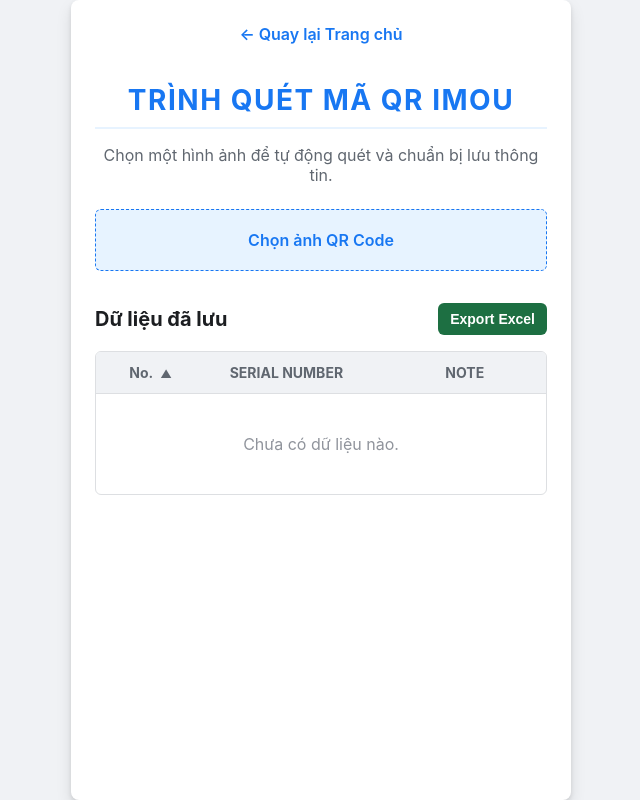
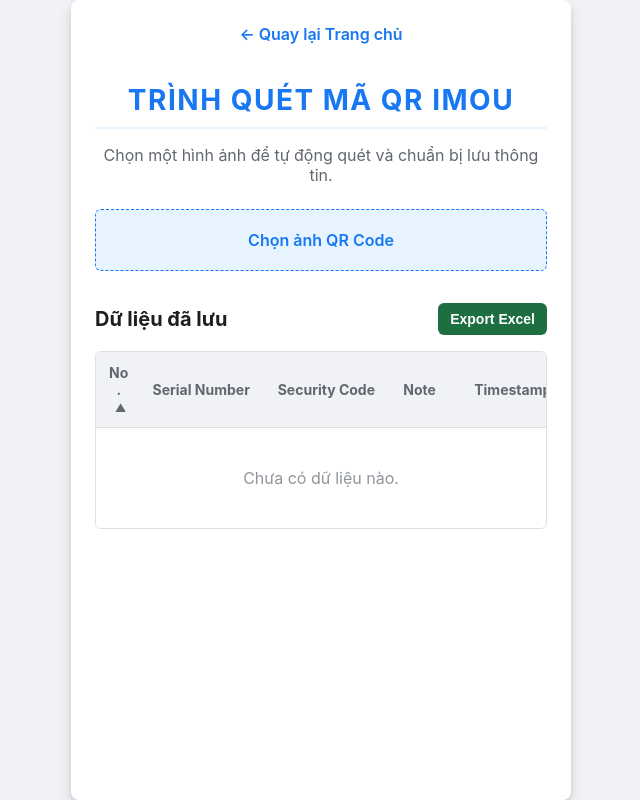
Before and after one commit to caophuocdanh/CCTV-SN-Scan, a Flask app: page /imou in a window 1280 px wide. Shown: the whole page, without its empty margins (319-959 px from the left). Run offline with Flask 3, Linux system fonts and the light colour scheme.

Commit message:
update timestamp

```diff
--- a/app.py
+++ b/app.py
@@ -137,12 +137,14 @@ def imou_save_data():
         return redirect(url_for('imou_index'))
 
     records = read_data(IMOU_DATA_FILE)
+    timestamp_str = datetime.now().strftime("%Y-%m-%d %H:%M:%S")
     new_record = {
         'stt': len(records) + 1,
         'sn': sn,
         'sc': sc,
         'pid': pid,
-        'note': note
+        'note': note,
+        'timestamp': timestamp_str
     }
     records.append(new_record)
     write_data(records, IMOU_DATA_FILE)
@@ -218,11 +220,16 @@ def imou_export_excel():
 
         return redirect(url_for('imou_index'))
 
-    title = request.form.get('title', 'Dữ liệu quét IMOU') # Lấy title từ form, mặc định là 'Dữ liệu quét IMOU'
+    title = request.form.get('title', 'IMOU') # Lấy title từ form, mặc định là 'IMOU'
 
     df = pd.DataFrame(records)
-    # Viết hoa tiêu đề cột
-    df.columns = ['No.', 'SERIAL NUMBER', 'SECURITY CODE', 'PID', 'NOTE']
+    # Xử lý trường hợp dữ liệu cũ không có cột timestamp
+    if 'timestamp' not in df.columns:
+        df['timestamp'] = 'N/A'
+    # Đảm bảo thứ tự cột
+    df = df[['stt', 'sn', 'sc', 'pid', 'note', 'timestamp']]
+    # Đổi tên cột
+    df.columns = ['No.', 'Serial Number', 'Security Code', 'PID', 'Note', 'Timestamp']
 
     output = io.BytesIO()
     writer = pd.ExcelWriter(output, engine='openpyxl')
@@ -303,10 +310,12 @@ def hik_save_data():
         return redirect(url_for('hik_index'))
 
     records = read_data(HIK_DATA_FILE)
+    timestamp_str = datetime.now().strftime("%Y-%m-%d %H:%M:%S")
     new_record = {
         'stt': len(records) + 1,
         'sn': sn,
-        'note': note
+        'note': note,
+        'timestamp': timestamp_str
     }
     records.append(new_record)
     write_data(records, HIK_DATA_FILE)
@@ -320,11 +329,16 @@ def hik_export_excel():
 
         return redirect(url_for('hik_index'))
 
-    title = request.form.get('title', 'Dữ liệu quét Hikvision') # Lấy title từ form, mặc định là 'Dữ liệu quét Hikvision'
+    title = request.form.get('title', 'Hikvision') # Lấy title từ form, mặc định là 'Hikvision'
 
     df = pd.DataFrame(records)
-    # Viết hoa tiêu đề cột
-    df.columns = ['No.', 'SERIAL NUMBER', 'NOTE']
+    # Xử lý trường hợp dữ liệu cũ không có cột timestamp
+    if 'timestamp' not in df.columns:
+        df['timestamp'] = 'N/A'
+    # Đảm bảo thứ tự cột
+    df = df[['stt', 'sn', 'note', 'timestamp']]
+    # Đổi tên cột
+    df.columns = ['No.', 'Serial Number', 'Note', 'Timestamp']
 
     output = io.BytesIO()
     writer = pd.ExcelWriter(output, engine='openpyxl')
@@ -424,10 +438,12 @@ def dahua_save_data():
         return redirect(url_for('dahua_index'))
 
     records = read_data(DAHUA_DATA_FILE)
+    timestamp_str = datetime.now().strftime("%Y-%m-%d %H:%M:%S")
     new_record = {
         'stt': len(records) + 1,
         'sn': sn,
-        'note': note
+        'note': note,
+        'timestamp': timestamp_str
     }
     records.append(new_record)
     write_data(records, DAHUA_DATA_FILE)
@@ -461,11 +477,19 @@ def dahua_export_excel():
 
         return redirect(url_for('dahua_index'))
 
-    title = request.form.get('title', 'Dữ liệu quét DAHUA') # Lấy title từ form, mặc định là 'Dữ liệu quét DAHUA'
+    title = request.form.get('title', 'DAHUA') # Lấy title từ form, mặc định là 'DAHUA'
 
     df = pd.DataFrame(records)
+
+    # Xử lý trường hợp dữ liệu cũ không có cột timestamp
+    if 'timestamp' not in df.columns:
+        df['timestamp'] = 'N/A'
+
+    # Đảm bảo thứ tự cột
+    df = df[['stt', 'sn', 'note', 'timestamp']]
+
     # Viết hoa tiêu đề cột
-    df.columns = ['No.', 'SERIAL NUMBER', 'NOTE']
+    df.columns = ['No.', 'Serial Number', 'Note', 'Timestamp']
 
     output = io.BytesIO()
     writer = pd.ExcelWriter(output, engine='openpyxl')
--- a/static/style.css
+++ b/static/style.css
@@ -225,6 +225,16 @@ footer {
     align-items: center;
 }
 
+.dahua-data-grid .grid-header,
+.dahua-data-grid .grid-row {
+    grid-template-columns: 10% 35% 25% 30%; /* No, SN, Note, Time */
+}
+
+.imou-data-grid .grid-header,
+.imou-data-grid .grid-row {
+    grid-template-columns: 5% 30% 25% 15% 25%; /* No, SN, SC, Note, Time */
+}
+
 .grid-header {
     background-color: #f0f2f5;
     font-weight: bold;
--- a/templates/imou.html
+++ b/templates/imou.html
@@ -83,7 +83,7 @@
         <form id="exportFormImou" action="{{ url_for('imou_export_excel') }}" method="post" style="display:none;">
             <input type="hidden" name="title" id="exportTitleImou">
         </form>
-        <div class="data-grid hik-data-grid">
+        <div class="data-grid imou-data-grid">
             <div class="grid-header">
                 {% macro sortable_header(column_key, column_display) %}
                     <div class="grid-item">
@@ -97,8 +97,10 @@
                     </div>
                 {% endmacro %}
                 {{ sortable_header('stt', 'No.') }}
-                {{ sortable_header('sn', 'SERIAL NUMBER') }}
-                {{ sortable_header('note', 'NOTE') }}
+                {{ sortable_header('sn', 'Serial Number') }}
+                {{ sortable_header('sc', 'Security Code') }}
+                {{ sortable_header('note', 'Note') }}
+                {{ sortable_header('timestamp', 'Timestamp') }}
             </div>
             <div class="grid-body">
                 {% if records %}
@@ -106,7 +108,9 @@
                         <div class="grid-row">
                             <div class="grid-item" title="{{ record.stt }}">{{ record.stt }}</div>
                             <div class="grid-item" title="{{ record.sn }}">{{ record.sn }}</div>
+                            <div class="grid-item" title="{{ record.sc }}">{{ record.sc }}</div>
                             <div class="grid-item" title="{{ record.note }}">{{ record.note }}</div>
+                            <div class="grid-item" title="{{ record.timestamp }}">{{ record.timestamp }}</div>
                         </div>
                     {% endfor %}
                 {% else %}
@@ -118,7 +122,7 @@
         </div>
 <script>
 function exportImouExcel() {
-    const title = prompt("Vui lòng nhập tiêu đề cho file Excel:", "Dữ liệu quét IMOU");
+    const title = prompt("Vui lòng nhập tiêu đề cho file Excel:", " IMOU");
     if (title !== null) { // Nếu người dùng không nhấn Cancel
         document.getElementById('exportTitleImou').value = title;
         document.getElementById('exportFormImou').submit();
```
Also changed, not shown: templates/dahua.html (+6 -4 lines), templates/hik.html (+6 -4 lines).
